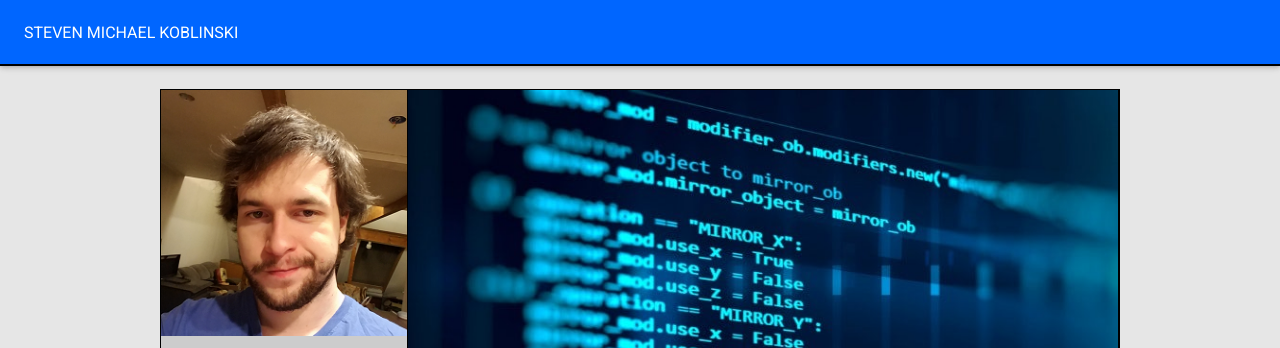
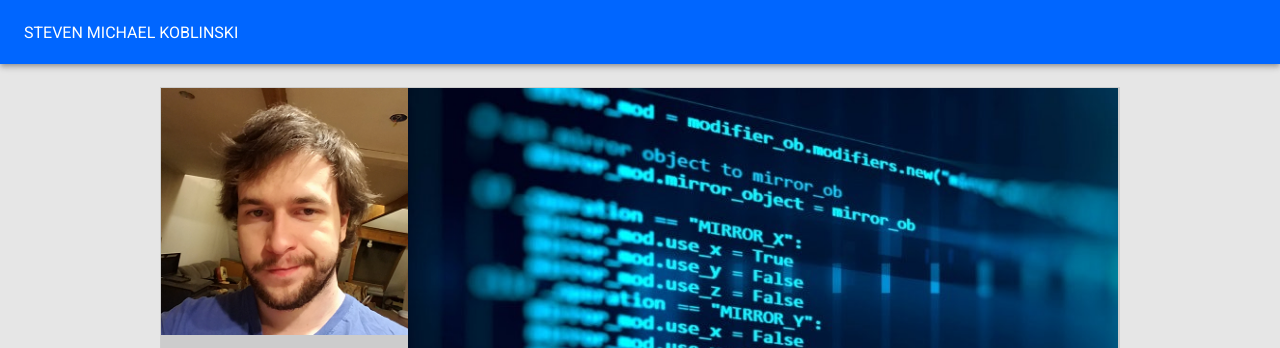
Before and after one commit to Koblinskis/portfolio, a Gatsby site: page / in a window 1280 px wide. Shown: the top 348 px of the page. Built offline with nearby package versions, Linux system fonts and the light colour scheme; Gatsby itself is replaced by a stand-in of ours.

Commit message:
changed border

```diff
--- a/src/components/header.js
+++ b/src/components/header.js
@@ -113,7 +113,6 @@ export default function Header() {
 
   return (
     <Box
-    borderBottom={2}
     component="div"
     className={classes.root} style={{
       margin: `0 auto`,
--- a/src/pages/index.js
+++ b/src/pages/index.js
@@ -51,6 +51,7 @@ const useStyles = makeStyles(theme => ({
     maxWidth: 250,
     maxHeight: '100%',
     backgroundColor: '#cccccc',
+    borderColor: '#cecece',
     [theme.breakpoints.down('sm')]: {
       display: 'none'
     }
@@ -62,6 +63,7 @@ const useStyles = makeStyles(theme => ({
     maxHeight: '100%',
     backgroundColor: '#f2f2f2',
     textAlign: 'center',
+    borderColor: '#cecece',
     [theme.breakpoints.down('sm')]: {
       maxWidth: 620,
       minWidth: 310,
@@ -179,7 +181,7 @@ const IndexPage = () => {
           </List>
           <p className={classes.center}>Created by Michael Koblinski</p>
         </Box>
-        <Box border={1} borderBottom={2} borderRight={2} className={classes.content} component="div">
+        <Box borderTop={1} borderBottom={2} borderRight={2} borderColor='#cecece' className={classes.content} component="div">
           <div className={classes.picture}>
           <BImage  />
 
```
